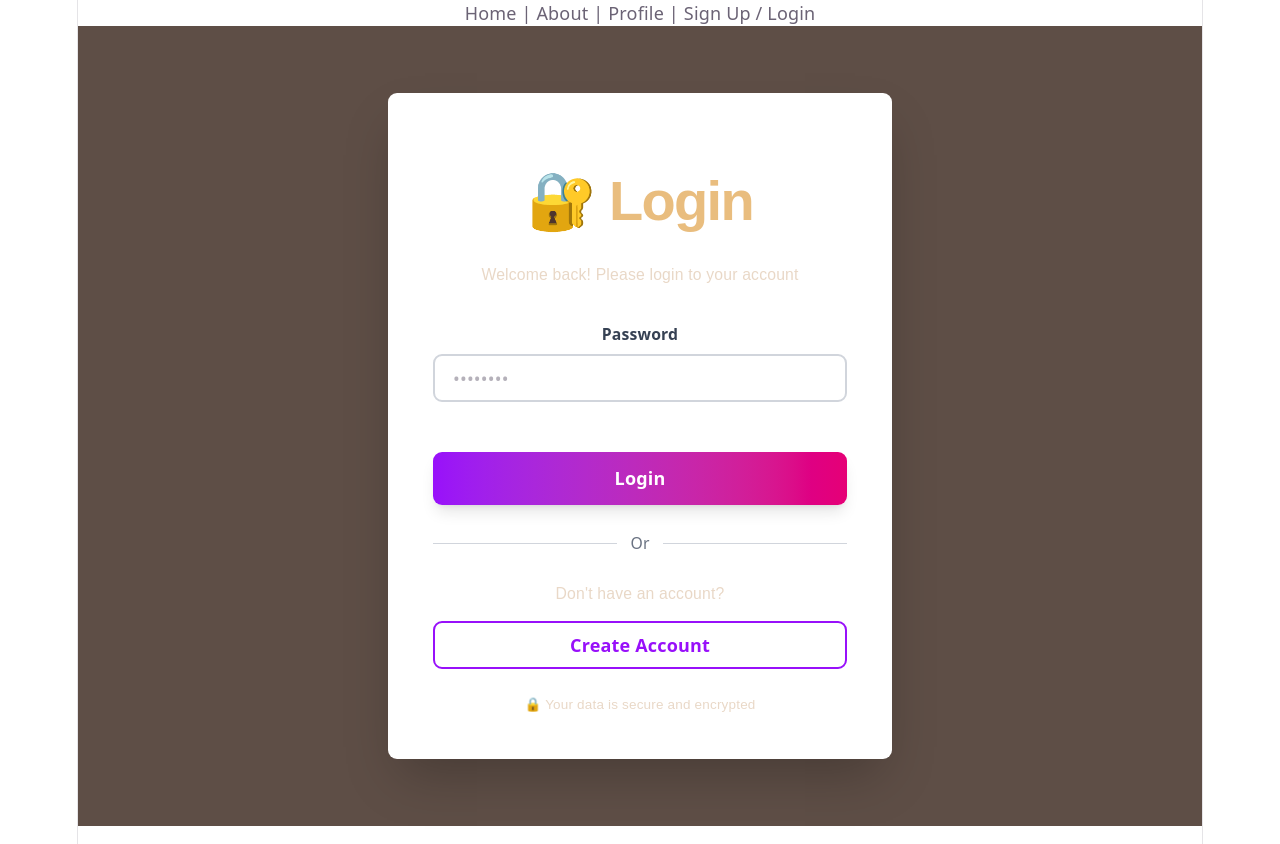
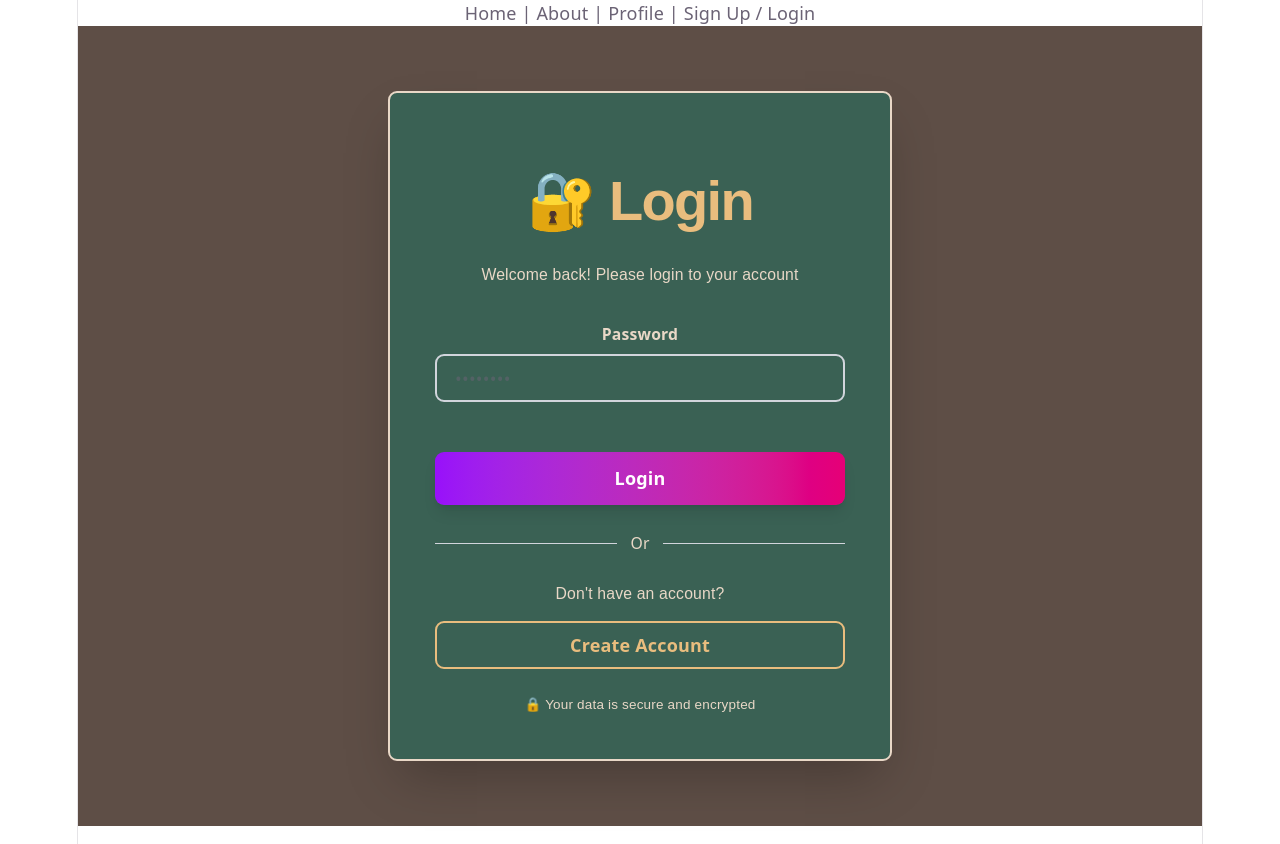
Before and after one commit to EricL-G/React-Parent, a React (Vite) app in the folder my-final-app/: page /auth in a window 1280 px wide. Built offline with nearby package versions, Linux system fonts and the light colour scheme.

Commit message:
Changed some stuff

```diff
--- a/my-final-app/src/Pages/sign&Login.jsx
+++ b/my-final-app/src/Pages/sign&Login.jsx
@@ -91,7 +91,7 @@ export default function SignAndLogin() {
     <div className="min-h-screen flex items-center justify-center py-12 px-4 sm:px-6 lg:px-8" style={{ backgroundColor: '#5e4e46' }}>
       <div className="w-full max-w-md">
         {/* Card */}
-        <div className="bg-white rounded-lg shadow-2xl p-8 md:p-10">
+        <div className="rounded-lg shadow-2xl p-8 md:p-10" style={{ backgroundColor: '#3a6154', border: '2px solid #e9d8c7' }}>
           {/* Header */}
           <div className="text-center mb-8">
             <h1 className="text-3xl md:text-4xl font-bold mb-2" style={{ fontFamily: "'Nanum Gothic', sans-serif", fontWeight: 'bold', color: '#e9bd7e' }}>
@@ -116,7 +116,7 @@ export default function SignAndLogin() {
             {/* Name Field (Sign Up Only) */}
             {!isLogin && (
               <div>
-                <label htmlFor="name" className="block text-sm font-semibold text-gray-700 mb-2">
+                <label htmlFor="name" className="block text-sm font-semibold mb-2" style={{ color: '#e9d8c7' }}>
                   Full Name
                 </label>
                 <input
@@ -138,7 +138,7 @@ export default function SignAndLogin() {
 
             {/* Password Field */}
             <div>
-              <label htmlFor="password" className="block text-sm font-semibold text-gray-700 mb-2">
+              <label htmlFor="password" className="block text-sm font-semibold mb-2" style={{ color: '#e9d8c7' }}>
                 Password
               </label>
               <input
@@ -160,7 +160,7 @@ export default function SignAndLogin() {
             {/* Confirm Password Field (Sign Up Only) */}
             {!isLogin && (
               <div>
-                <label htmlFor="confirmPassword" className="block text-sm font-semibold text-gray-700 mb-2">
+                <label htmlFor="confirmPassword" className="block text-sm font-semibold mb-2" style={{ color: '#e9d8c7' }}>
                   Confirm Password
                 </label>
                 <input
@@ -192,7 +192,7 @@ export default function SignAndLogin() {
           {/* Divider */}
           <div className="my-6 flex items-center">
             <div className="flex-1 border-t border-gray-300"></div>
-            <div className="px-3 text-gray-500 text-sm">Or</div>
+            <div className="px-3 text-sm" style={{ color: '#e9d8c7' }}>Or</div>
             <div className="flex-1 border-t border-gray-300"></div>
           </div>
 
@@ -204,14 +204,15 @@ export default function SignAndLogin() {
             <button
               type="button"
               onClick={toggleMode}
-              className="w-full border-2 border-purple-600 text-purple-600 hover:bg-purple-50 font-bold py-2 px-4 rounded-lg transition duration-200"
+              className="w-full border-2 font-bold py-2 px-4 rounded-lg transition duration-200"
+              style={{ borderColor: '#e9bd7e', color: '#e9bd7e', backgroundColor: 'transparent', hover: { backgroundColor: '#5e5147' } }}
             >
               {isLogin ? 'Create Account' : 'Login Instead'}
             </button>
           </div>
 
           {/* Footer Info */}
-          <div className="mt-6 text-center text-xs text-gray-500">
+          <div className="mt-6 text-center text-xs" style={{ color: '#e9d8c7' }}>
             <p style={{ color: '#e9d8c7', fontFamily: "'Noto Sans KR', sans-serif" }}>🔒 Your data is secure and encrypted</p>
           </div>
         </div>
```
